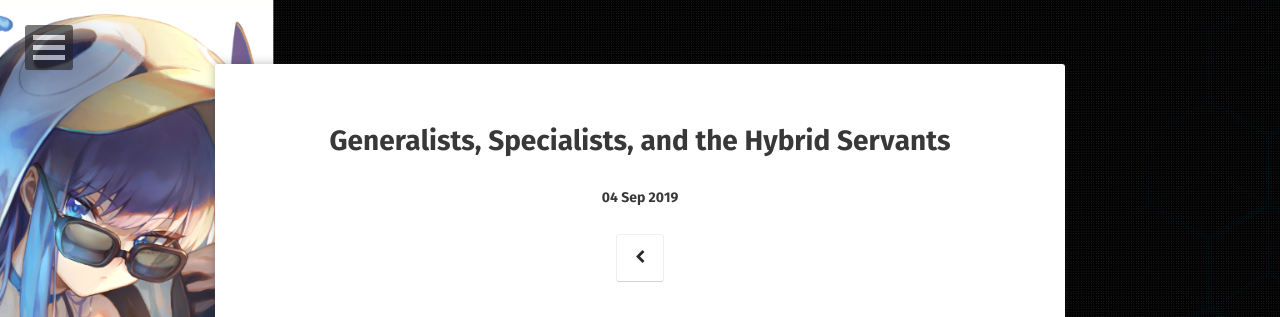
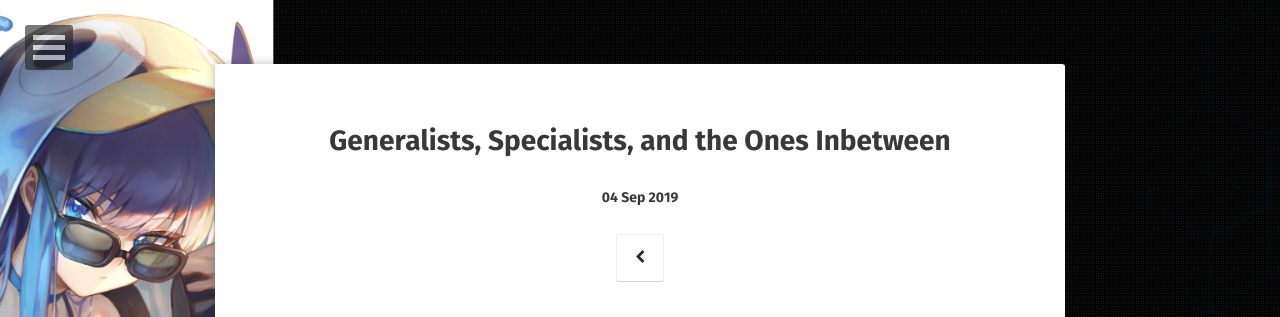
Before and after one commit to LightArrowsEXE/moon_blog, a Jekyll site: the page built from _posts/2019-09-12-generalists-and-specialists-in-FGO.md, in a window 1280 px wide and 900 px high. Shown: the top 317 px of the window. Built offline with Jekyll 4.4.1, drawn with Linux system fonts in a browser that asks for light colours; some web fonts are replaced.

Commit message:
update title, excerpt

```diff
--- a/_posts/2019-09-12-generalists-and-specialists-in-FGO.md
+++ b/_posts/2019-09-12-generalists-and-specialists-in-FGO.md
@@ -1,8 +1,8 @@
 ---
 layout: post
-title:  "Generalists, Specialists, and the Hybrid Servants"
+title:  "Generalists, Specialists, and the Ones Inbetween"
 date:   2019-09-04
-excerpt: "Every Servant has their role, but when do you decide what roles need fulfilling?"
+excerpt: "Every Servant has their role, but when do you decide who has to fulfill what role?"
 tag:
 - Fate/Grand Order
 - Gaming
```
